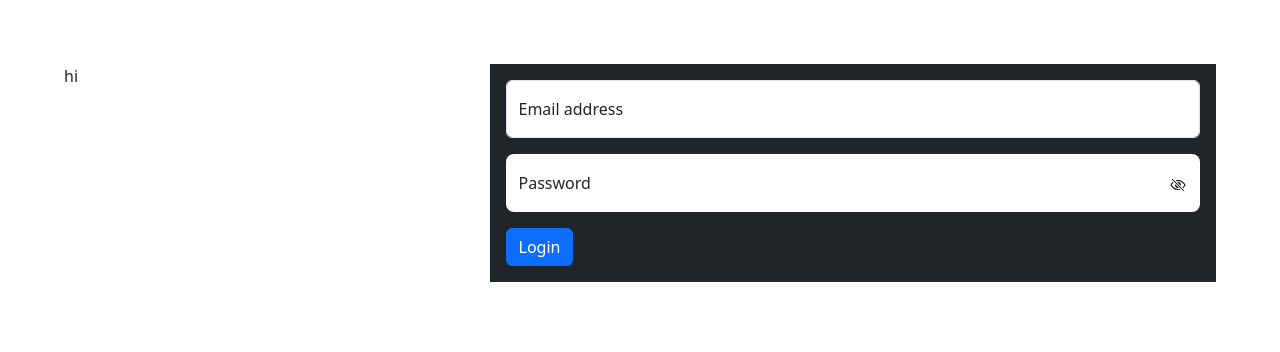
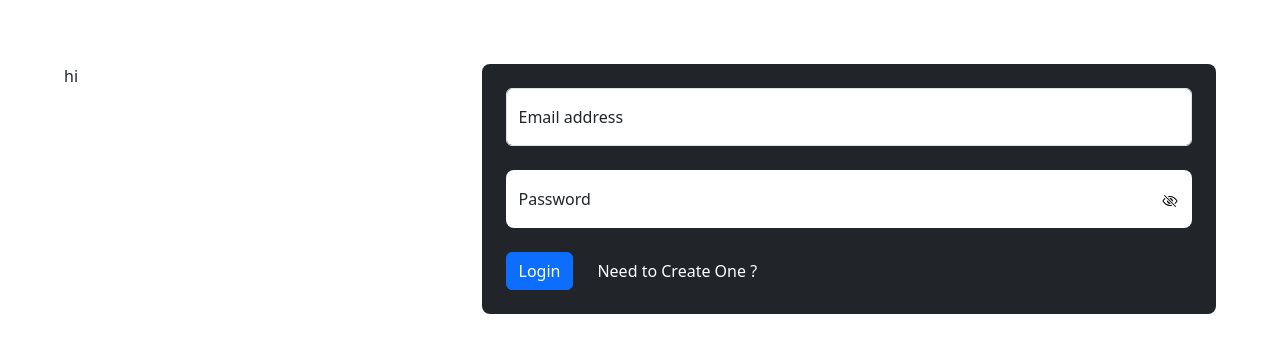
Before and after one commit to R-S-A-N-J-A-Y/GamesHub, a React (Vite) app: page /SignIn in a window 1280 px wide. Shown: the top 352 px of the page. Built offline with nearby package versions, Linux system fonts and the light colour scheme.

Commit message:
feat: completed the signIn, signUp UI

```diff
--- a/src/components/Layout/Login/SignIn.tsx
+++ b/src/components/Layout/Login/SignIn.tsx
@@ -44,7 +44,7 @@ const SignIn = () => {
     <>
       <div className="m-5 p-3 d-flex gap-3">
         <div className="flex-grow-1">hi</div>
-        <div className="p-3 flex-grow-1 d-flex flex-column gap-2 bg-dark">
+        <div className="p-4 bg-dark flex-grow-1 rounded-3">
           {isValidUser && (
             <div className="form-floating m-0 d-flex justify-content-center">
               <p className="mb-2 p-3 bg-danger text-white fw-bold rounded-3">
@@ -52,8 +52,11 @@ const SignIn = () => {
               </p>
             </div>
           )}
-          <form onSubmit={handleSubmit(handleLogin)}>
-            <div className="form-floating mb-3">
+          <form
+            className="d-flex flex-column gap-4"
+            onSubmit={handleSubmit(handleLogin)}
+          >
+            <div className="form-floating">
               <input
                 type="text"
                 className="form-control"
@@ -84,12 +87,20 @@ const SignIn = () => {
               </button>
               <label>Password</label>
             </div>
-            <button
-              type="submit"
-              className="mt-3 btn btn-primary align-self-start"
-            >
-              Login
-            </button>
+            <div className="form-floating d-flex align-items-center justify-start gap-4">
+              <button
+                type="submit"
+                className=" btn btn-primary align-self-start"
+              >
+                Login
+              </button>
+              <a
+                href="/signUp"
+                className="m-0 p-0 text-white pe-auto link-underline link-underline-opacity-0"
+              >
+                Need to Create One ?
+              </a>
+            </div>
           </form>
         </div>
       </div>
--- a/src/components/Layout/Login/SignUp.tsx
+++ b/src/components/Layout/Login/SignUp.tsx
@@ -69,7 +69,12 @@ const SignUp = () => {
             >
               Create Account
             </button>
-            <p className="m-0 p-0 text-white">Already have an Account ?</p>
+            <a
+              href="/signIn"
+              className="m-0 p-0 text-white pe-auto link-underline link-underline-opacity-0"
+            >
+              Already have an Account ?
+            </a>
           </div>
         </form>
       </div>
```
